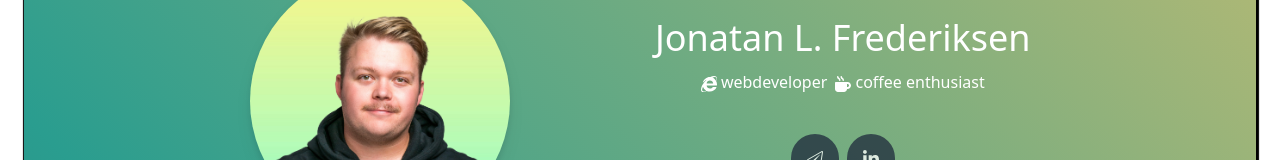
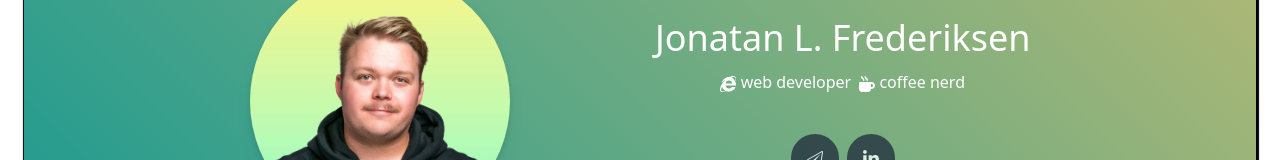
Before and after one commit to jonatanfrederiksen/kinsta-app, a Vue app: page / in a window 1280 px wide. Shown: the part 295-455 px from the top of the page. Built offline with nearby package versions, Linux system fonts and the light colour scheme; a web font is replaced by a local one.

Commit message:
text changes

```diff
--- a/src/App.vue
+++ b/src/App.vue
@@ -136,7 +136,7 @@ span.btn a:hover {
                 <svg class=" inline w-4" xmlns="http://www.w3.org/2000/svg" viewBox="0 0 512 512">
                   <path fill="currentcolor"
                     d="M483 159.7c10.9-24.6 21.4-60.4 21.4-87.9 0-72.7-79.6-98.4-209.7-38.6-107.6-7.2-211.2 73.7-237.1 186.5 30.9-34.9 78.3-82.3 122-101.2C125.4 166.9 79.1 228 44 291.7 23.2 329.7 0 390.9 0 436.7c0 98.6 92.9 86.5 180.3 42 31.4 15.4 66.6 15.6 101.7 15.6 97.1 0 184.2-54.3 216.8-146H377.9c-52.5 88.6-196.8 53-196.8-47.4H509.9c6.4-43.6-1.7-95.7-26.9-141.2zM64.6 346.9c17.7 51.2 53.7 95.9 100.3 123.3-88.7 48.9-173.3 29.1-100.3-123.3zm116-108.9c2-55.2 50.3-94.9 104-94.9 53.4 0 102 39.7 104 94.9H180.5zm184.5-187.6c21.4-10.3 48.6-22 72.6-22 31.4 0 54.3 21.7 54.3 53.7 0 20-7.4 49-14.6 67.9-26.3-42.3-66-81.6-112.3-99.6z" />
-                </svg> webdeveloper
+                </svg> web developer
               </li>
 
               <li>
@@ -145,7 +145,7 @@ span.btn a:hover {
                   <path fill="currentcolor"
                     d="M88 0C74.7 0 64 10.7 64 24c0 38.9 23.4 59.4 39.1 73.1l1.1 1C120.5 112.3 128 119.9 128 136c0 13.3 10.7 24 24 24s24-10.7 24-24c0-38.9-23.4-59.4-39.1-73.1l-1.1-1C119.5 47.7 112 40.1 112 24c0-13.3-10.7-24-24-24zM32 192c-17.7 0-32 14.3-32 32V416c0 53 43 96 96 96H288c53 0 96-43 96-96h16c61.9 0 112-50.1 112-112s-50.1-112-112-112H352 32zm352 64h16c26.5 0 48 21.5 48 48s-21.5 48-48 48H384V256zM224 24c0-13.3-10.7-24-24-24s-24 10.7-24 24c0 38.9 23.4 59.4 39.1 73.1l1.1 1C232.5 112.3 240 119.9 240 136c0 13.3 10.7 24 24 24s24-10.7 24-24c0-38.9-23.4-59.4-39.1-73.1l-1.1-1C231.5 47.7 224 40.1 224 24z" />
                 </svg>
-                coffee enthusiast
+                coffee nerd
               </li>
 
 
```
